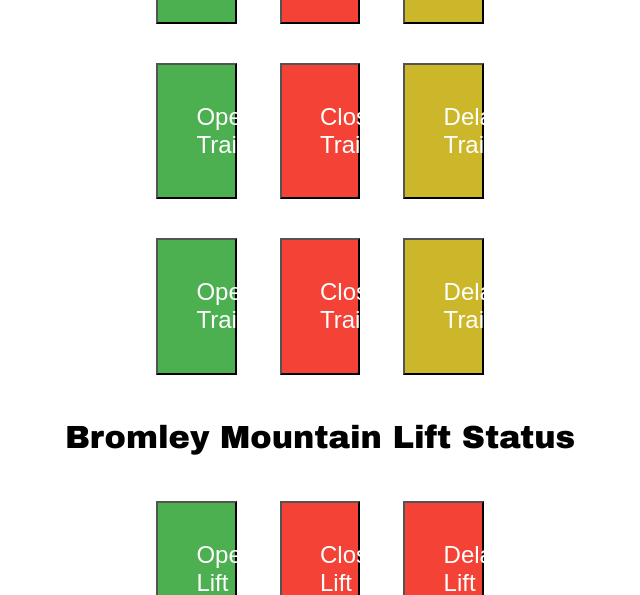
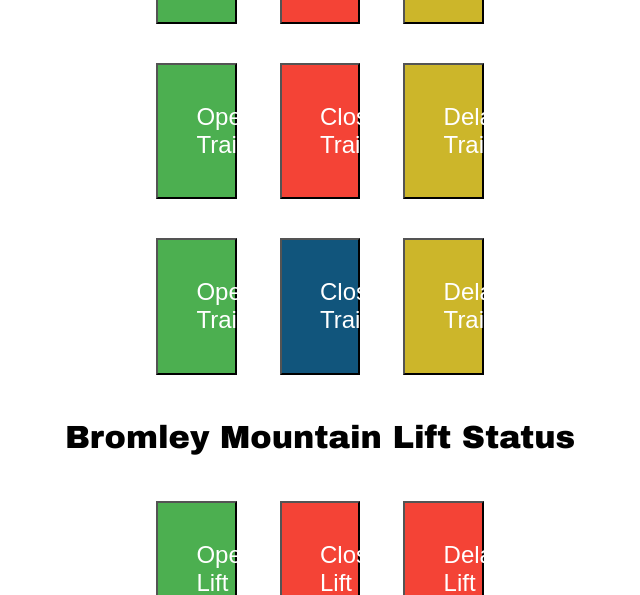
Before and after one commit to AlexaWitkin/Bromley_TrailMap, a Flask app: page / in a window 1280 px wide. Shown: the part 439-1034 px from the top of the page, without its empty margins (320-960 px from the left). Run offline with Flask 3, Linux system fonts and the light colour scheme; parts of the project's set-up code (start-up, migrations or seed data) failed here and were passed over.

Commit message:
needs adjustments

```diff
--- a/static/style.css
+++ b/static/style.css
@@ -256,7 +256,7 @@
 }
 
 #closed_button_woods_run {
-    background-color: #f44336; /* Red */
+    background-color: #11557C; /* Red */
     color: white;
 }
 
```
